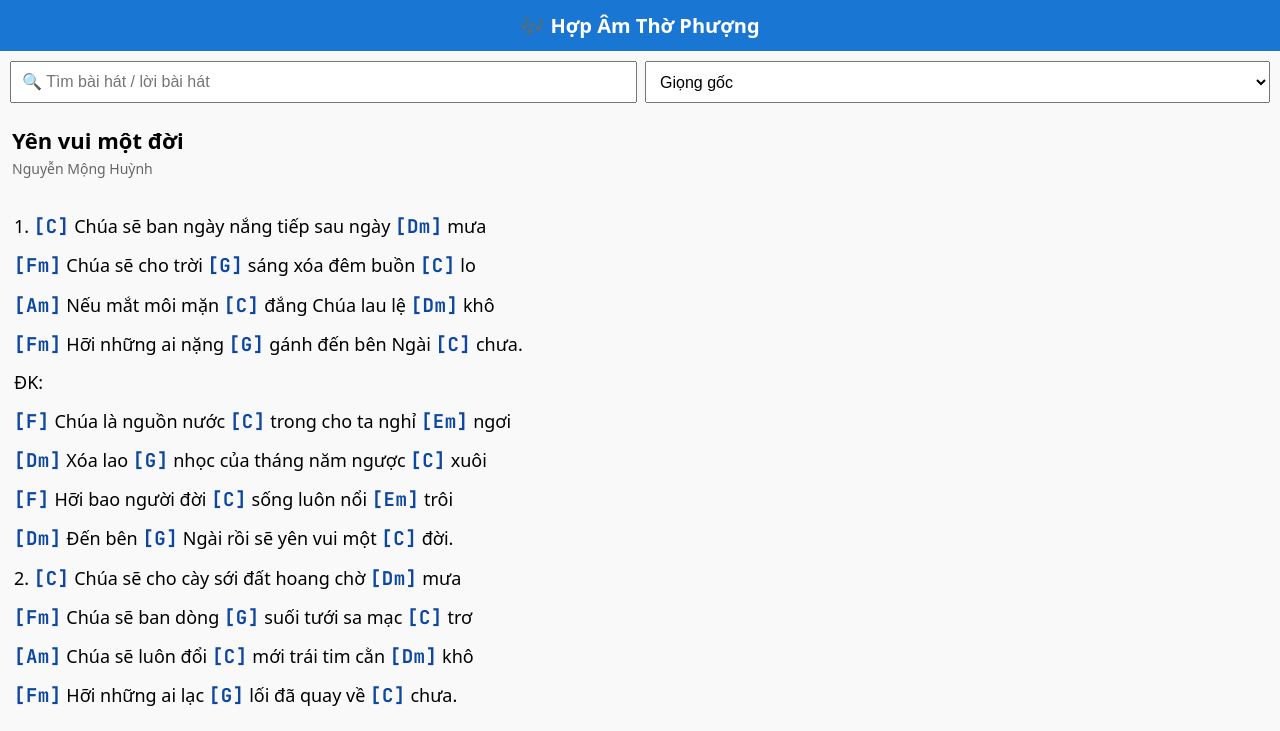
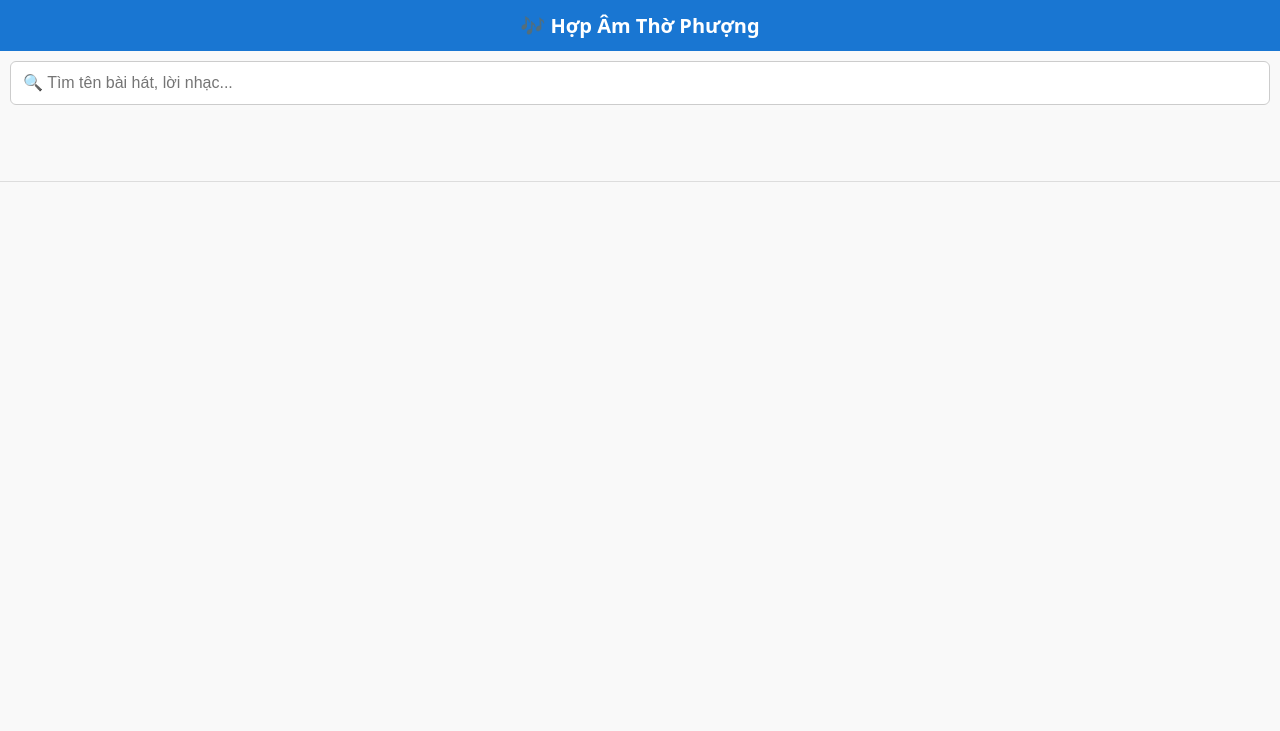
Before and after one commit to anphastar2010/HOPAMTHANHCA, a plain HTML site: page index.html in a window 1280 px wide. Shown: the top 731 px of the page. Drawn offline with Linux system fonts and the light colour scheme.

Commit message:
Update index.html

```diff
--- a/index.html
+++ b/index.html
@@ -85,22 +85,25 @@ select, input {
 
 <header>🎶 Hợp Âm Thờ Phượng</header>
 
-<div class="controls">
-  <input id="search" placeholder="🔍 Tìm bài hát / lời bài hát">
-  <select id="transpose">
-    <option value="0">Giọng gốc</option>
-    <option value="1">C# / Db</option>
-    <option value="2">D</option>
-    <option value="3">D# / Eb</option>
-    <option value="4">E</option>
-    <option value="5">F</option>
-    <option value="6">F# / Gb</option>
-    <option value="7">G</option>
-    <option value="8">G# / Ab</option>
-    <option value="9">A</option>
-    <option value="10">A# / Bb</option>
-    <option value="11">B</option>
-  </select>
+<div class="controls-container" style="padding: 10px; position: relative;">
+  <div class="search-container" style="position: relative; margin-bottom: 10px;">
+      <input type="text" id="searchInput" placeholder="🔍 Tìm tên bài hát, lời nhạc..." autocomplete="off" style="width: 100%; padding: 12px; font-size: 16px; border: 1px solid #ccc; border-radius: 6px; box-sizing: border-box;">
+      <div id="searchSuggestions" class="suggestions-list"></div>
+  </div>
+
+  <div id="songTools" class="song-tools" style="display: none;">
+      <div class="tool-group">
+          <span>Tông:</span>
+          <button onclick="transpose(-1)">-</button>
+          <span id="currentKeyDisplay" class="badge-key">C</span>
+          <button onclick="transpose(1)">+</button>
+      </div>
+      <div class="tool-group">
+          <span>Cỡ chữ:</span>
+          <button onclick="changeFontSize(-2)">A-</button>
+          <button onclick="changeFontSize(2)">A+</button>
+      </div>
+  </div>
 </div>
 
 <div id="songView">
```
